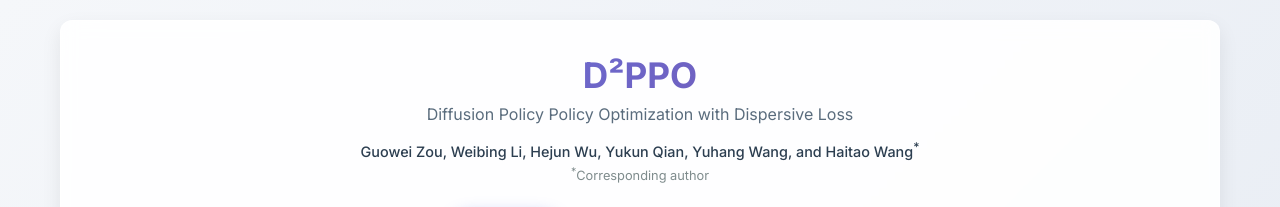
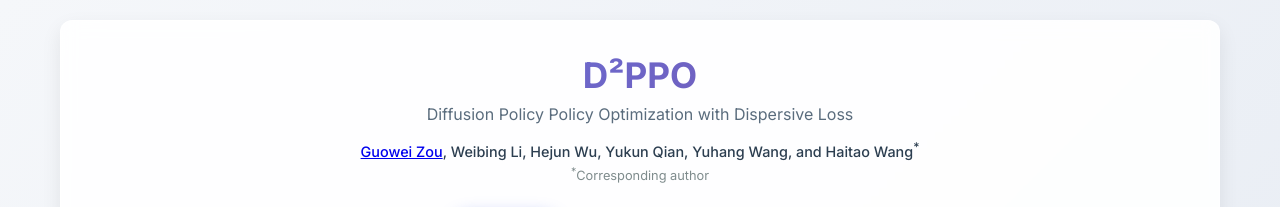
Before and after one commit to Guowei-Zou/d2ppo, a plain HTML site: page index.html in a window 1280 px wide. Shown: the top 207 px of the page. Drawn offline with Linux system fonts and the light colour scheme.

Commit message:
update persnal link

```diff
--- a/index.html
+++ b/index.html
@@ -16,7 +16,7 @@
                 <h1 class="title">D²PPO</h1>
                 <p class="subtitle">Diffusion Policy Policy Optimization with Dispersive Loss</p>
                 <div class="author-info">
-                    <p class="authors">Guowei Zou, Weibing Li, Hejun Wu, Yukun Qian, Yuhang Wang, and Haitao Wang<sup>*</sup></p>
+                    <p class="authors"><a href="https://guowei-zou.github.io/Guowei-Zou/" target="_blank">Guowei Zou</a>, Weibing Li, Hejun Wu, Yukun Qian, Yuhang Wang, and Haitao Wang<sup>*</sup></p>
                     <p class="affiliation"><sup>*</sup>Corresponding author</p>
                 </div>
                 <div class="links">
```
